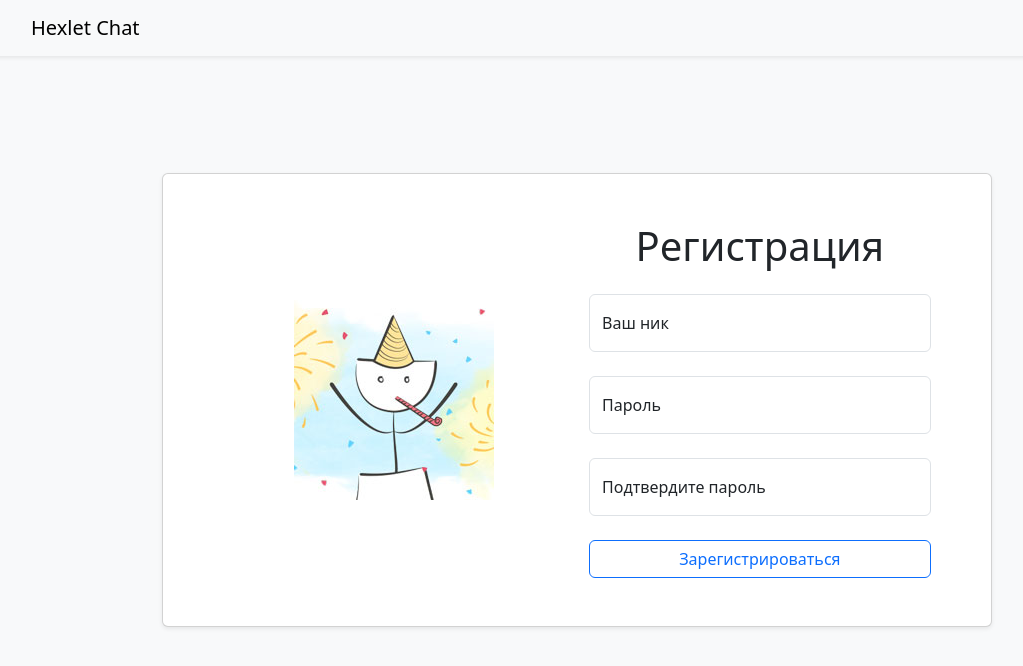
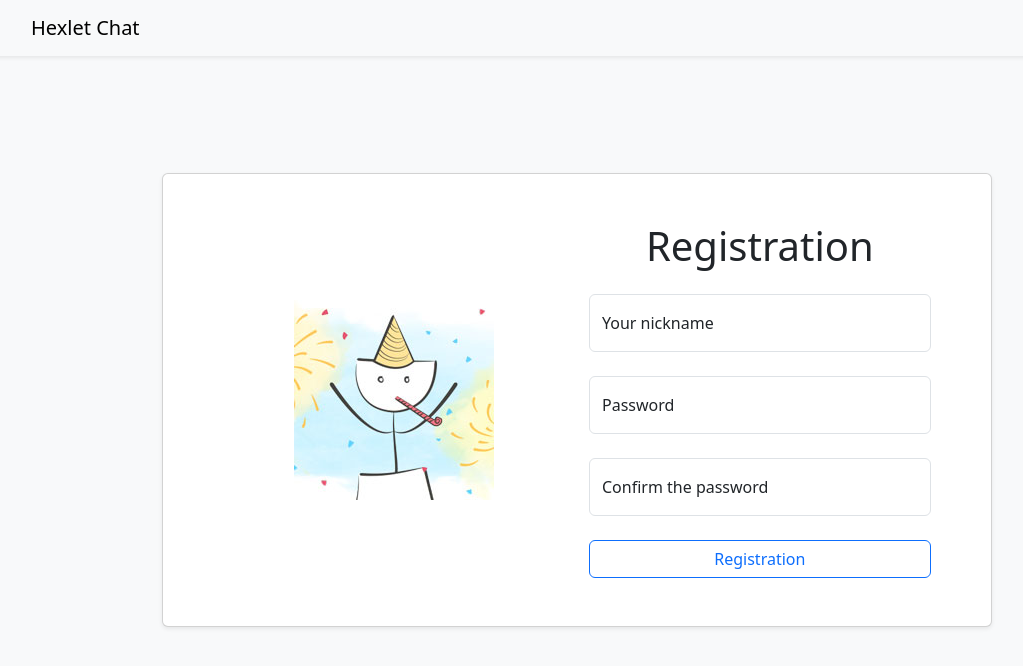
Before and after one commit to YurokBo/frontend-project-12, a React (Create React App) app in the folder frontend/: page /signup in a window 1280 px wide. Shown: the top 666 px of the page, without its empty margins (51-1074 px from the left). Built offline with nearby package versions, Linux system fonts and the light colour scheme; no server answers.

Commit message:
main step 8: i18n

```diff
--- a/frontend/package.json
+++ b/frontend/package.json
@@ -12,11 +12,13 @@
     "bootstrap": "^5.3.3",
     "bootstrap-icons": "^1.11.3",
     "formik": "^2.4.6",
+    "i18next": "^23.11.5",
     "lodash": "^4.17.21",
     "react": "^18.3.1",
     "react-bootstrap": "^2.10.2",
     "react-bootstrap-icons": "^1.11.4",
     "react-dom": "^18.3.1",
+    "react-i18next": "^14.1.2",
     "react-redux": "^9.1.2",
     "react-router-dom": "^6.23.1",
     "react-scripts": "5.0.1",
--- a/frontend/src/components/login-form/LoginForm.jsx
+++ b/frontend/src/components/login-form/LoginForm.jsx
@@ -5,6 +5,7 @@ import {
 import { useDispatch } from 'react-redux';
 import { Link, useNavigate } from 'react-router-dom';
 import { useState } from 'react';
+import { useTranslation } from 'react-i18next';
 import LoginImage from '../../assets/images/login-image.jpeg';
 import { login } from '../../store/api/api';
 import { actions } from '../../store/slices/auth';
@@ -14,6 +15,7 @@ export const LoginForm = () => {
   const navigate = useNavigate();
   const [authError, setAuthError] = useState(null);
   const [isValid, setValidation] = useState(true);
+  const { t } = useTranslation();
 
   const formik = useFormik({
     initialValues: {
@@ -31,7 +33,7 @@ export const LoginForm = () => {
         })
         .catch((error) => {
           if (error.response?.status === 401) {
-            setAuthError('Неверные имя пользователя или пароль');
+            setAuthError('errors.invalidUsernameOrPassword');
             setValidation(false);
           }
         });
@@ -54,15 +56,15 @@ export const LoginForm = () => {
             </Col>
             <Col xl={6}>
               <h1 className="text-center mb-4">
-                Войти
+                {t('auth.login')}
               </h1>
               <Form onSubmit={formik.handleSubmit}>
                 <Form.Group className="form-floating mb-4">
-                  <FloatingLabel label="Ваш ник" className="mb-3">
+                  <FloatingLabel label={t('placeholders.username')} className="mb-3">
                     <Form.Control
                       id="username"
                       type="text"
-                      placeholder="Ваш ник"
+                      placeholder={t('placeholders.username')}
                       onChange={handleChange}
                       value={formik.values.username}
                       required
@@ -71,11 +73,11 @@ export const LoginForm = () => {
                   </FloatingLabel>
                 </Form.Group>
                 <Form.Group className="form-floating mb-4">
-                  <FloatingLabel label="Пароль" className="mb-4">
+                  <FloatingLabel label={t('placeholders.password')} className="mb-4">
                     <Form.Control
                       id="password"
                       type="password"
-                      placeholder="Пароль"
+                      placeholder={t('placeholders.password')}
                       onChange={handleChange}
                       value={formik.values.password}
                       autoComplete="current-password"
@@ -85,13 +87,13 @@ export const LoginForm = () => {
                     { !isValid && authError
                       && (
                       <Form.Control.Feedback type="invalid" tooltip>
-                        { authError }
+                        { t(authError) }
                       </Form.Control.Feedback>
                       ) }
                   </FloatingLabel>
                 </Form.Group>
                 <Button type="submit" variant="outline-primary" value="Войти" className="w-100">
-                  Войти
+                  {t('buttons.login')}
                 </Button>
               </Form>
             </Col>
@@ -99,8 +101,10 @@ export const LoginForm = () => {
         </Card.Body>
         <Card.Footer className="p-4">
           <div className="text-center">
-            <span>Нет аккаунта? </span>
-            <Link to="/signup">Регистрация</Link>
+            <span>
+              {t('auth.text')}
+            </span>
+            <Link to="/signup">{t('auth.link')}</Link>
           </div>
         </Card.Footer>
       </Card>
--- a/frontend/src/components/registration-form/RegistrationForm.jsx
+++ b/frontend/src/components/registration-form/RegistrationForm.jsx
@@ -12,6 +12,7 @@ import {
   Image,
   Row,
 } from 'react-bootstrap';
+import { useTranslation } from 'react-i18next';
 import { signup } from '../../store/api/api';
 import { actions } from '../../store/slices/auth';
 import LoginImage from '../../assets/images/registration-image.jpg';
@@ -22,6 +23,7 @@ export const RegistrationForm = () => {
   const navigate = useNavigate();
   const [authError, setAuthError] = useState(null);
   const [isValid, setValidation] = useState(true);
+  const { t } = useTranslation();
 
   const formik = useFormik({
     initialValues: {
@@ -33,7 +35,6 @@ export const RegistrationForm = () => {
     validateOnBlur: true,
     validationSchema: signUpSchema(),
     onSubmit: (values) => {
-      console.debug('RegistrationPage values', values);
       signup(values)
         .then((response) => {
           dispatch(actions.setUser(response.data));
@@ -65,15 +66,15 @@ export const RegistrationForm = () => {
             </Col>
             <Col>
               <h1 className="text-center mb-4">
-                Регистрация
+                {t('auth.registration')}
               </h1>
               <Form onSubmit={formik.handleSubmit}>
                 <Form.Group className="form-floating mb-4">
-                  <FloatingLabel label="Ваш ник" className="mb-3">
+                  <FloatingLabel label={t('placeholders.username')} className="mb-3">
                     <Form.Control
                       id="username"
                       type="text"
-                      placeholder="Ваш ник"
+                      placeholder={t('placeholders.username')}
                       onChange={handleChange}
                       value={formik.values.username}
                       required
@@ -82,11 +83,11 @@ export const RegistrationForm = () => {
                   </FloatingLabel>
                 </Form.Group>
                 <Form.Group className="form-floating mb-4">
-                  <FloatingLabel label="Пароль" className="mb-4">
+                  <FloatingLabel label={t('placeholders.password')} className="mb-4">
                     <Form.Control
                       id="password"
                       type="password"
-                      placeholder="Пароль"
+                      placeholder={t('placeholders.password')}
                       onChange={handleChange}
                       value={formik.values.password}
                       autoComplete="current-password"
@@ -96,11 +97,11 @@ export const RegistrationForm = () => {
                   </FloatingLabel>
                 </Form.Group>
                 <Form.Group className="form-floating mb-4">
-                  <FloatingLabel label="Подтвердите пароль" className="mb-4">
+                  <FloatingLabel label={t('placeholders.passwordConfirm')} className="mb-4">
                     <Form.Control
                       id="confirmPassword"
                       type="password"
-                      placeholder="Подтвердите пароль"
+                      placeholder={t('placeholders.passwordConfirm')}
                       onChange={handleChange}
                       value={formik.values.confirmPassword}
                       autoComplete="current-password"
@@ -110,21 +111,21 @@ export const RegistrationForm = () => {
                     { !formik.isValid
                       && (
                       <Form.Control.Feedback type="invalid" tooltip>
-                        { formik.errors.confirmPassword }
+                        { t(formik.errors.confirmPassword) }
                       </Form.Control.Feedback>
                       )}
                     {
                       !isValid
                       && (
                       <Form.Control.Feedback type="invalid" tooltip>
-                        { authError }
+                        { t(authError) }
                       </Form.Control.Feedback>
                       )
                     }
                   </FloatingLabel>
                 </Form.Group>
                 <Button type="submit" variant="outline-primary" value="Зарегистрироваться" className="w-100">
-                  Зарегистрироваться
+                  {t('buttons.registration')}
                 </Button>
               </Form>
             </Col>
--- /dev/null
+++ b/frontend/src/i18next.js
@@ -0,0 +1,15 @@
+import i18next from 'i18next';
+import { initReactI18next } from 'react-i18next';
+import resources from './locales/index.js';
+
+i18next
+  .use(initReactI18next)
+  .init({
+    resources,
+    fallbackLng: 'en',
+    interpolation: {
+      escapeValue: false,
+    },
+  });
+
+export default i18next;
--- a/frontend/src/index.js
+++ b/frontend/src/index.js
@@ -4,10 +4,12 @@ import './index.css';
 import 'bootstrap/dist/css/bootstrap.min.css';
 import { BrowserRouter } from 'react-router-dom';
 import { Provider } from 'react-redux';
+import { I18nextProvider } from 'react-i18next';
 import App from './App';
 import reportWebVitals from './reportWebVitals';
 import store from './store';
 import { initSocket } from './store/socket/socketApi';
+import i18next from './i18next';
 
 initSocket(store);
 
@@ -16,7 +18,9 @@ root.render(
   <React.StrictMode>
     <Provider store={store}>
       <BrowserRouter>
-        <App />
+        <I18nextProvider i18n={i18next}>
+          <App />
+        </I18nextProvider>
       </BrowserRouter>
     </Provider>
   </React.StrictMode>,
--- /dev/null
+++ b/frontend/src/locales/en.js
@@ -0,0 +1,29 @@
+const en = {
+  translation: {
+    auth: {
+      login: 'Login',
+      registration: 'Registration',
+      text: 'Don\'t have an account? ',
+      link: 'Registration',
+    },
+    placeholders: {
+      username: 'Your nickname',
+      password: 'Password',
+      passwordConfirm: 'Confirm the password',
+    },
+    buttons: {
+      login: 'Login',
+      registration: 'Registration',
+    },
+    errors: {
+      invalidUsernameOrPassword: 'Invalid username or password',
+      tooShortName: 'Name is too short',
+      tooLongName: 'Name is too long',
+      confirmPassword: 'Passwords are not confirm',
+      shouldBeUniq: 'Name should be uniq',
+      tooShortPassword: 'Password is too short',
+    },
+  },
+};
+
+export default en;
--- /dev/null
+++ b/frontend/src/locales/index.js
@@ -0,0 +1,7 @@
+import ru from './ru';
+import en from './en';
+
+export default {
+  ru,
+  en,
+};
--- /dev/null
+++ b/frontend/src/locales/ru.js
@@ -0,0 +1,29 @@
+const ru = {
+  translation: {
+    auth: {
+      login: 'Войти',
+      registration: 'Зарегистрироваться',
+      text: 'Нет аккаунта? ',
+      link: 'Регистрация',
+    },
+    placeholders: {
+      username: 'Ваш ник',
+      password: 'Пароль',
+      passwordConfirm: 'Подтвердите пароль',
+    },
+    buttons: {
+      login: 'Войти',
+      registration: 'Зарегистрироваться',
+    },
+    errors: {
+      invalidUsernameOrPassword: 'Неверные имя пользователя или пароль',
+      tooShortName: 'Имя слишком короткое',
+      tooLongName: 'Имя слишком длинное',
+      confirmPassword: 'Пароли не подтверждаются',
+      shouldBeUniq: 'Имя должно быть уникальным',
+      tooShortPassword: 'Пароль слишком короткий',
+    },
+  },
+};
+
+export default ru;
```
Also changed, not shown: frontend/src/utils/validation.js (+10 -13 lines), 1 other file (tests, documents, lock files or other folders).
